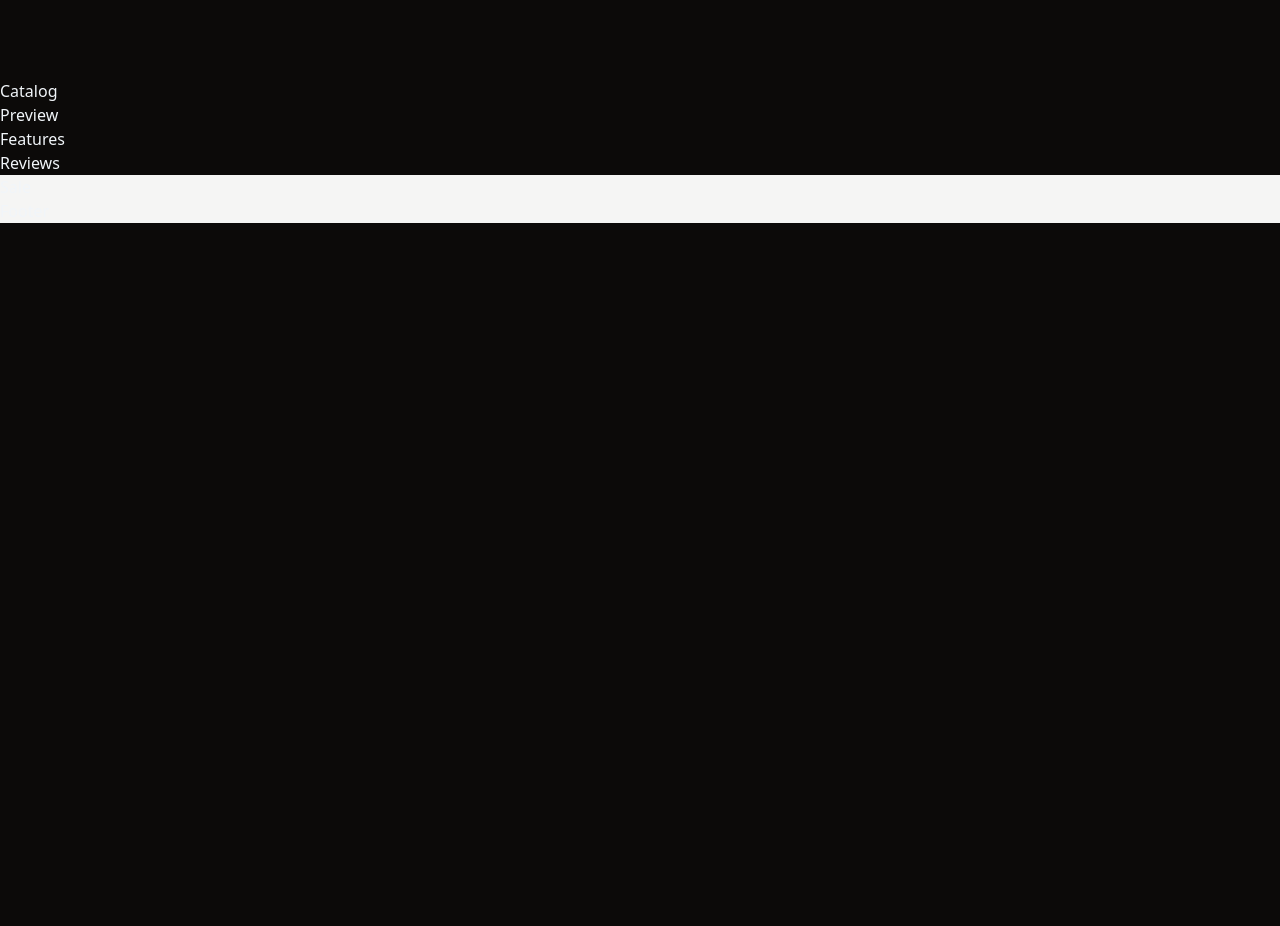
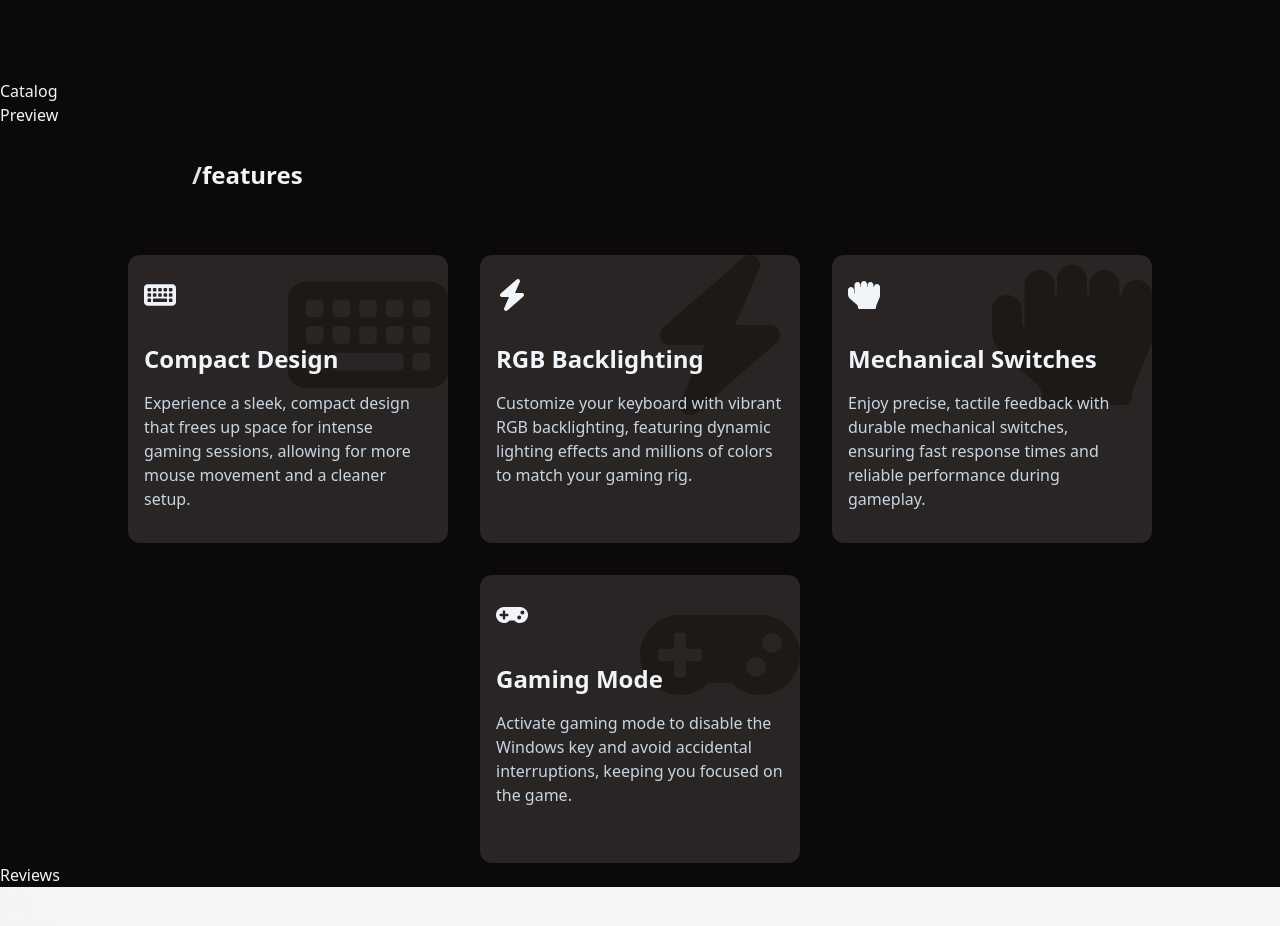
Before and after one commit to danipetra/3d_shop, a Next.js app: page / in a window 1280 px wide. Shown: the part 820-1746 px from the top of the page. Before the commit the page ends 1043 px from the top, so only its background shows below. Built offline with nearby package versions, Linux system fonts and the light colour scheme.

Commit message:
feat: added features cards section

```diff
--- /dev/null
+++ b/app/components/AnimatedContainer.tsx
@@ -0,0 +1,42 @@
+import { motion, Variants } from 'framer-motion';
+import { ReactNode } from 'react';
+
+interface AnimatedContainerProps{
+    children: ReactNode;
+    delay: number;
+    styles?: string;
+}
+
+const AnimatedContainer = ({ children, delay, styles } : AnimatedContainerProps) => {
+    const variant: Variants = {
+        hidden: {
+          opacity: 0,
+          x:50,
+          y: 100,
+        },
+        show: {
+          opacity: 1,
+          x: 0,
+          y: 0,
+          transition: {
+            type: 'tween' as const,
+            ease: 'easeIn',
+            duration: 0.5,
+            delay: delay
+          },
+        },
+    };
+
+    return (
+        <motion.div
+            variants={variant}
+            initial="hidden"
+            whileInView="show"
+            className={styles}
+            viewport={{once: true}}
+        >
+            {children}
+        </motion.div>
+)};
+
+export default AnimatedContainer
--- /dev/null
+++ b/app/components/FeatureCard.tsx
@@ -0,0 +1,25 @@
+"use client";
+
+import {IconType} from 'react-icons';
+import AnimatedContainer from './AnimatedContainer'
+
+interface FeatureCardProps{
+    index: number;
+    icon: IconType;
+    title: string;
+    description: string;
+}
+const FeatureCard = ({index, icon : Icon, title, description}: FeatureCardProps) => {
+  return (
+    <AnimatedContainer delay={index % 2 === 0 ? 0.2 : 0.7 }styles='w-80 h-72 bg-stone-800 rounded-xl overflow-hidden relative'>
+      <Icon className='absolute top-0 right-0 w-40 h-40 text-stone-900 z-0'/>
+      <div className='flex flex-col gap-4 relative px-4 py-6 z-10'>
+        <Icon className='w-8 h-8 mb-4'/>
+        <h3 className='text-2xl font-semibold'>{title}</h3>
+        <p className='text-slate-300'>{description}</p>
+      </div>
+    </AnimatedContainer>
+  )
+}
+
+export default FeatureCard
--- a/app/components/sections/Features.tsx
+++ b/app/components/sections/Features.tsx
@@ -1,9 +1,46 @@
+"use client"
+
 import React from 'react'
 
-function Features() {
+import { FaGamepad, FaHandRock } from 'react-icons/fa';
+import { FaBolt, FaKeyboard } from 'react-icons/fa6';
+import FeatureCard from '../FeatureCard';
+
+const features = [
+  {
+    icon: FaKeyboard,
+    title: "Compact Design",
+    description: "Experience a sleek, compact design that frees up space for intense gaming sessions, allowing for more mouse movement and a cleaner setup."
+  },
+  {
+    icon: FaBolt,
+    title: "RGB Backlighting",
+    description: "Customize your keyboard with vibrant RGB backlighting, featuring dynamic lighting effects and millions of colors to match your gaming rig."
+  },
+  {
+    icon: FaHandRock,
+    title: "Mechanical Switches",
+    description: "Enjoy precise, tactile feedback with durable mechanical switches, ensuring fast response times and reliable performance during gameplay."
+  },
+  {
+    icon: FaGamepad,
+    title: "Gaming Mode",
+    description: "Activate gaming mode to disable the Windows key and avoid accidental interruptions, keeping you focused on the game."
+  }
+];
+
+const Features = () => {
   return (
-    <div>
-      Features
+    <div id='features' className='max-w-5xl mx-auto pt-8'>
+      <h2 className='text-2xl font-semibold pl-4 md:pl-16 pb-16'>
+        <span className='animate-pulse'>/</span>
+        features
+      </h2>
+      <div className='flex flex-wrap items-center justify-center gap-8 ,ax-w-4xl mx-auto'>
+        {features.map((features, index) => (
+          <FeatureCard key={index} index={index} icon={features.icon} title={features.title} description={features.description}/>
+        ))}
+      </div>
     </div>
   )
 }
```
